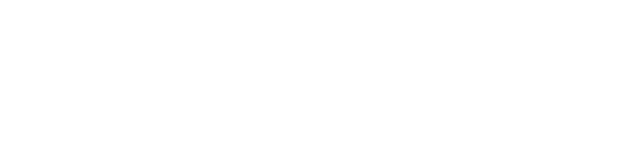
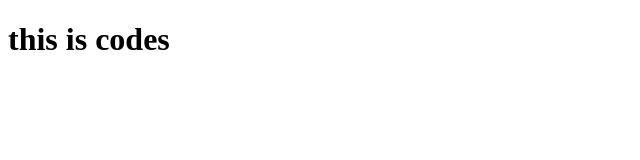
Before and after one commit to gajendra29/regexsoft, a plain HTML site: page index.html in a window 1280 px wide. Shown: the whole page, without its empty margins (0-640 px from the left). Drawn offline with Linux system fonts and the light colour scheme.

Commit message:
hello here is update

```diff
--- a/index.html
+++ b/index.html
@@ -7,6 +7,6 @@
     <title>Document</title>
 </head>
 <body>
-
+    <h1>this is codes</h1>
 </body>
 </html>
```
